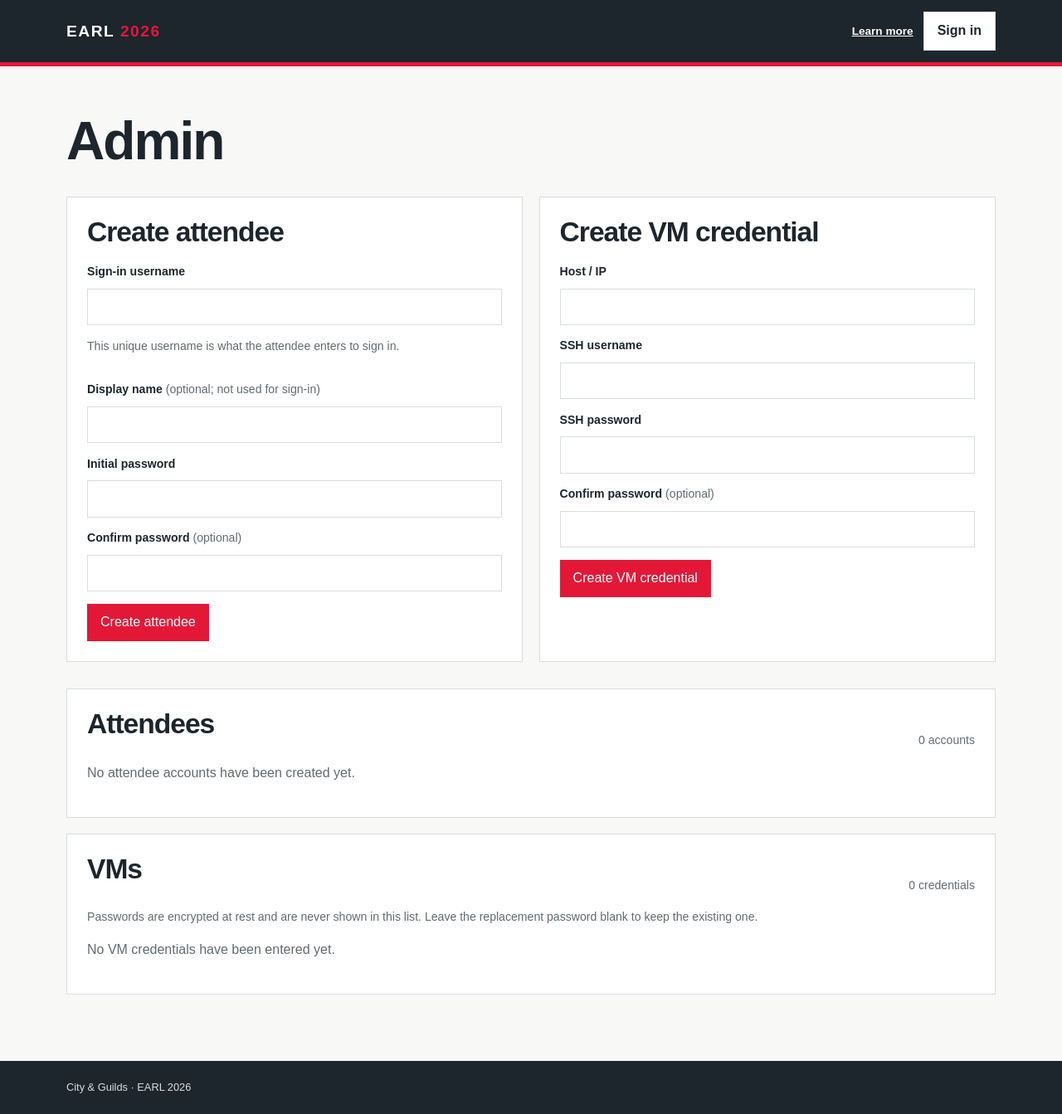
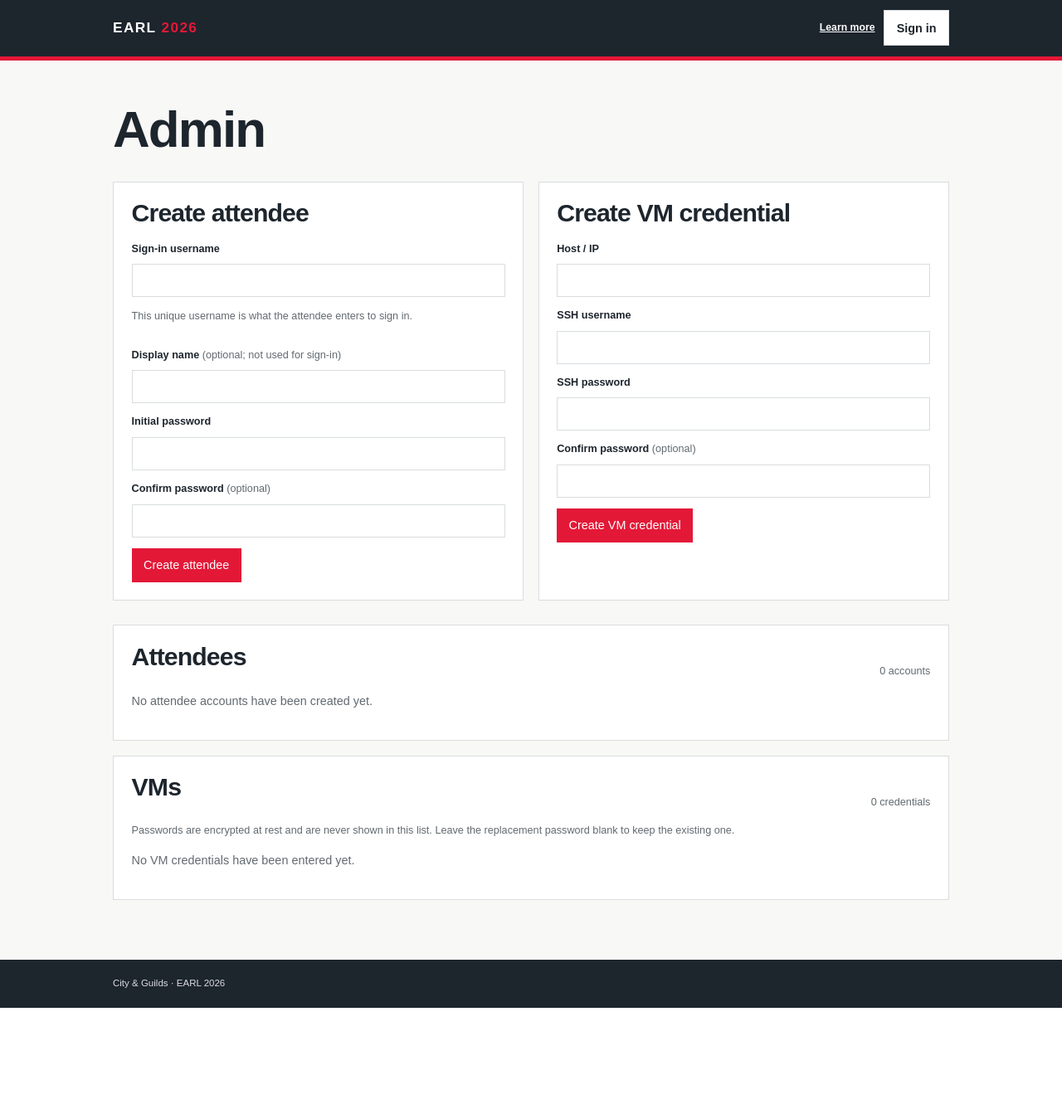
Before and after one commit to cityandguilds/earl-workshop26, a Python web app: template src/earl_workshop/templates/admin.html in a window 1280 px wide. Shown: the whole page at 83% size. After the commit the page ends 1215 px from the top, so only its background shows below. Run offline with Jinja, Linux system fonts and the light colour scheme; the template is opened without the code that fills it, so the values that code supplies are empty.

Commit message:
style (font size): downsize all

```diff
--- a/src/earl_workshop/static/site.css
+++ b/src/earl_workshop/static/site.css
@@ -10,6 +10,10 @@
   font-family: Arial, Helvetica, sans-serif;
   font-synthesis: none;
   line-height: 1.55;
+}
+
+html {
+  font-size: 90%;
 }
 
 * { box-sizing: border-box; }
```
